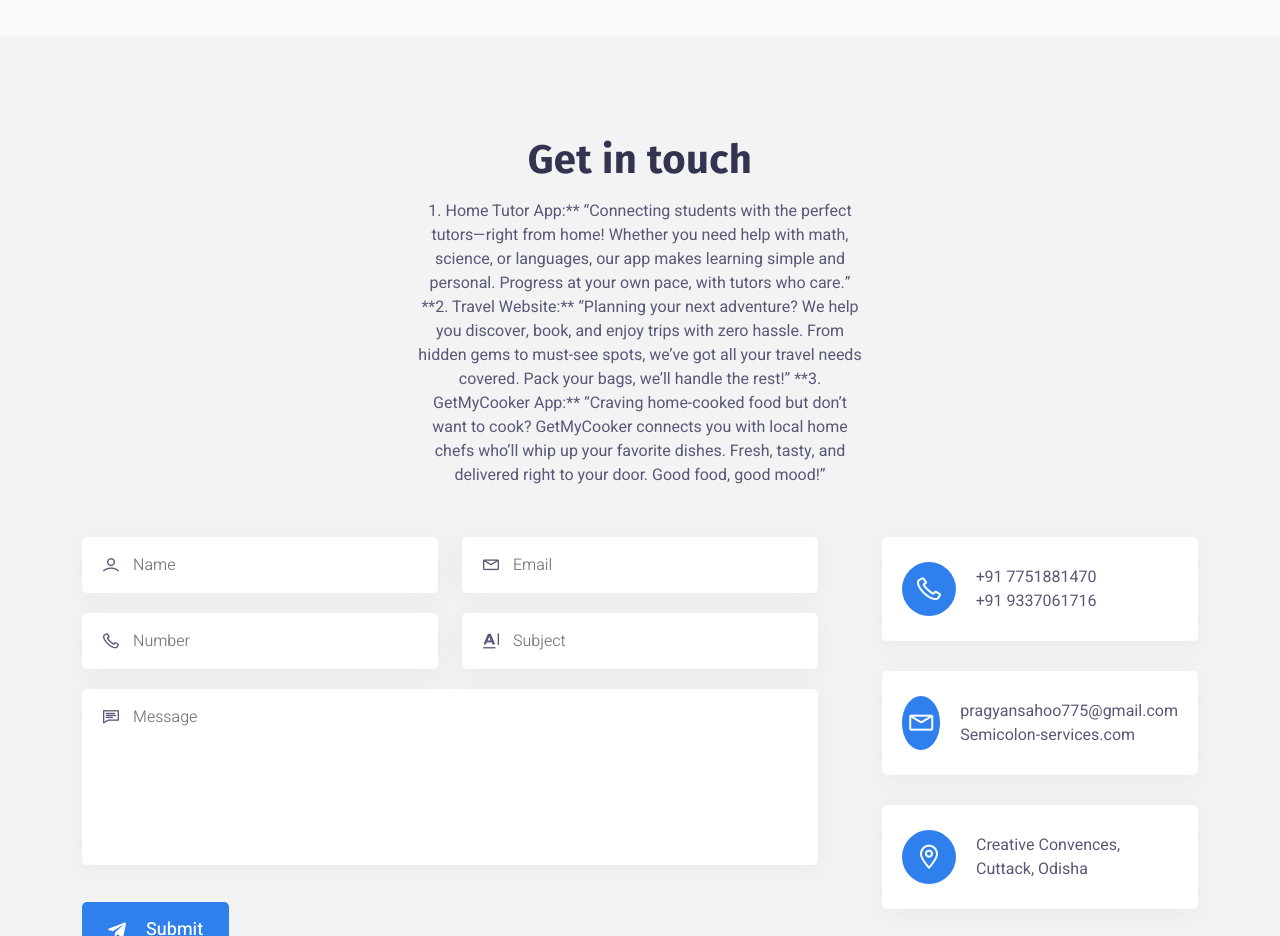
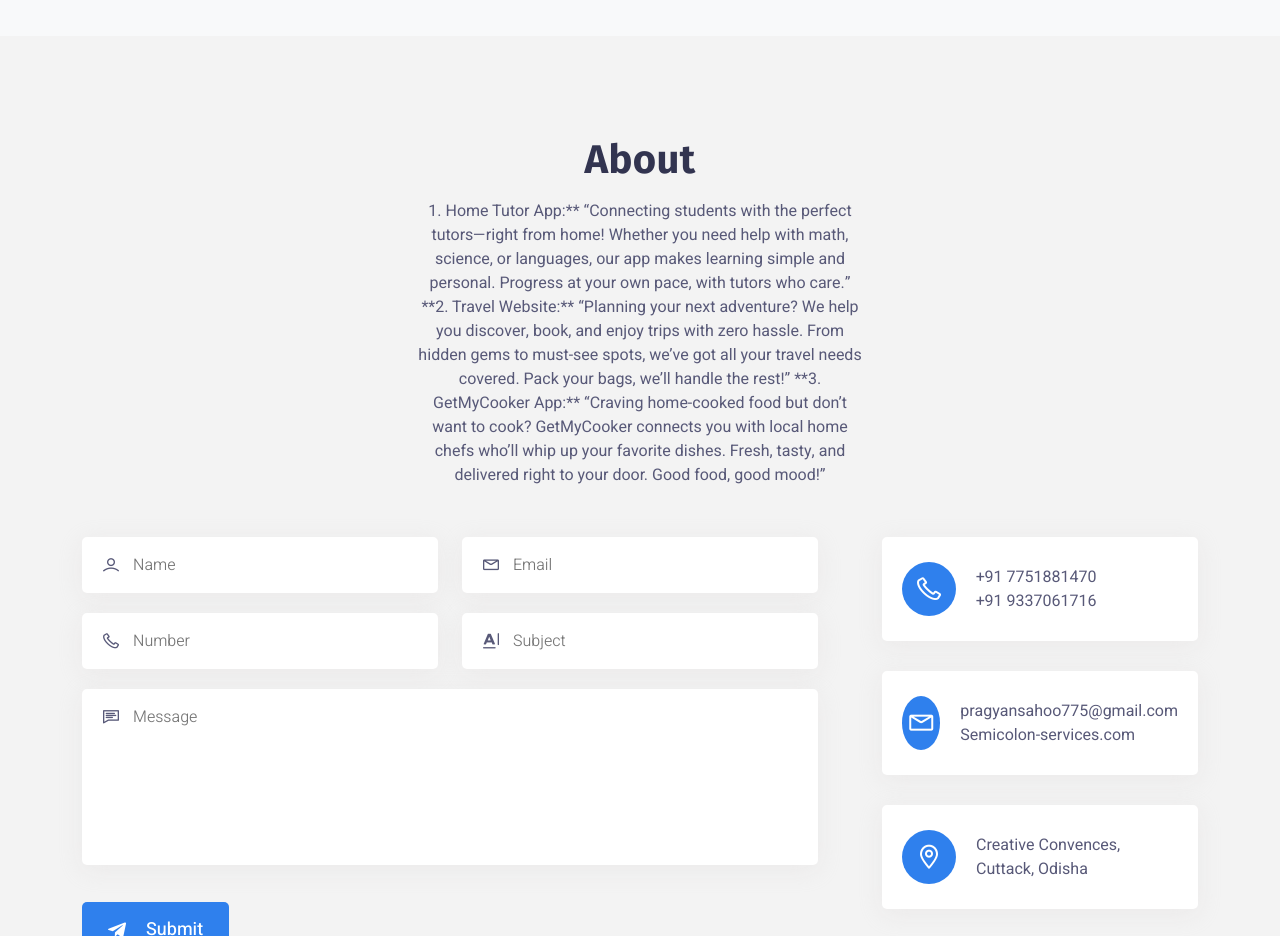
Before and after one commit to PRAGYAN-SAHOO/semicolon, a plain HTML site: page index.html in a window 1280 px wide. Shown: the part 3320-4256 px from the top of the page. Drawn offline with Linux system fonts and the light colour scheme.

Commit message:
Update index.html

```diff
--- a/index.html
+++ b/index.html
@@ -334,7 +334,7 @@
         <div class="row justify-content-center">
           <div class="col-xxl-5 col-xl-5 col-lg-7 col-md-10">
             <div class="section-title text-center mb-50">
-              <h3 class="mb-15">Get in touch</h3>
+              <h3 class="mb-15">About</h3>
               <p>
 1. Home Tutor App:**
 “Connecting students with the perfect tutors—right from home! Whether you need help with math, science, or languages, our app makes learning simple and personal. Progress at your own pace, with tutors who care.”
```
